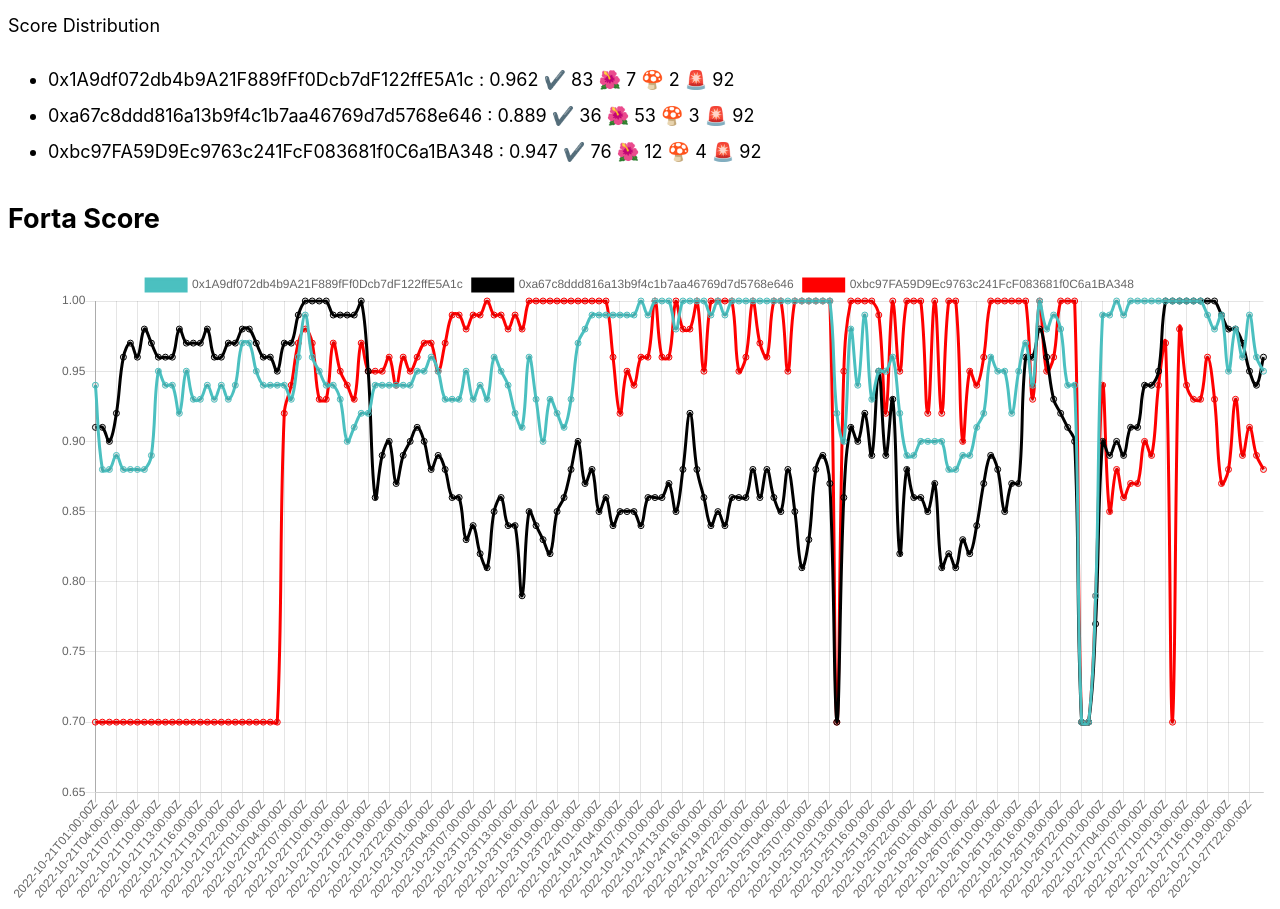
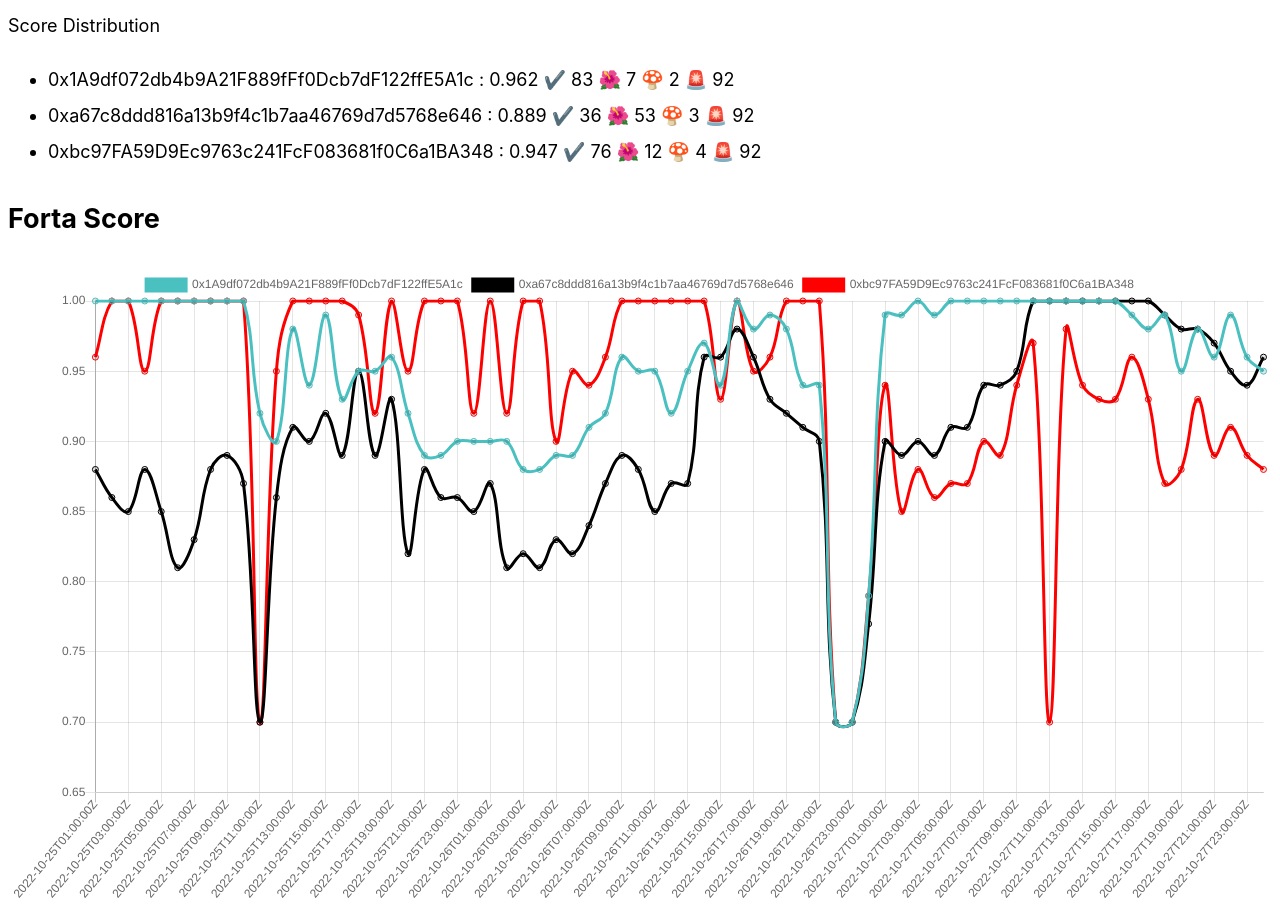
Before and after one commit to skyonedot/Skyone-Blog, a Next.js app: page /line in a window 1280 px wide. Built offline with nearby package versions, Linux system fonts and the light colour scheme.

Commit message:
Change gap

```diff
--- a/pages/line.js
+++ b/pages/line.js
@@ -70,27 +70,27 @@ export default function LineChart({ addressScore, timeStamp }) {
   // console.log(needScore)
   // let daily = {};
   // let weekly = {};
-
+  let gap = 3 * 24
   let testdata = {
-    labels: timeStamp.slice(Math.round(timeStamp.length - 24*7), timeStamp.length),
+    labels: timeStamp.slice(Math.round(timeStamp.length - gap), timeStamp.length),
     datasets: [
       {
         label: addr[0],
         fill: false,
         borderColor: 'rgba(75,192,192,1)',
-        data: addressScore[addr[0]].slice(Math.round(addressScore[addr[0]].length - 24*7), addressScore[addr[0]].length),
+        data: addressScore[addr[0]].slice(Math.round(addressScore[addr[0]].length - gap), addressScore[addr[0]].length),
       },
       {
         label: addr[1],
         fill: false,
         borderColor: 'rgba(0,0,0,1)',
-        data: addressScore[addr[1]].slice(Math.round(addressScore[addr[1]].length - 24*7), addressScore[addr[1]].length),
+        data: addressScore[addr[1]].slice(Math.round(addressScore[addr[1]].length - gap), addressScore[addr[1]].length),
       },
       {
         label: addr[2],
         fill: false,
         borderColor: 'red',
-        data: addressScore[addr[2]].slice(Math.round(addressScore[addr[2]].length - 24*7), addressScore[addr[2]].length),
+        data: addressScore[addr[2]].slice(Math.round(addressScore[addr[2]].length - gap), addressScore[addr[2]].length),
       },
     ],
   };
```
